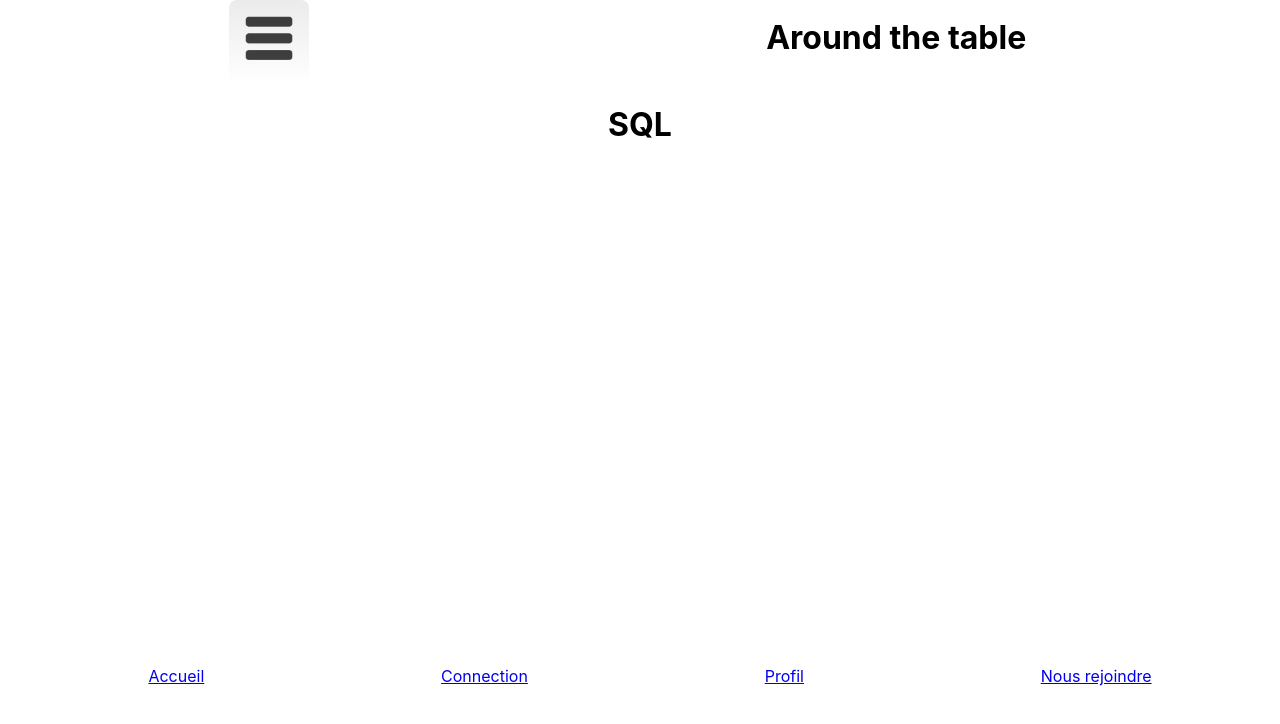
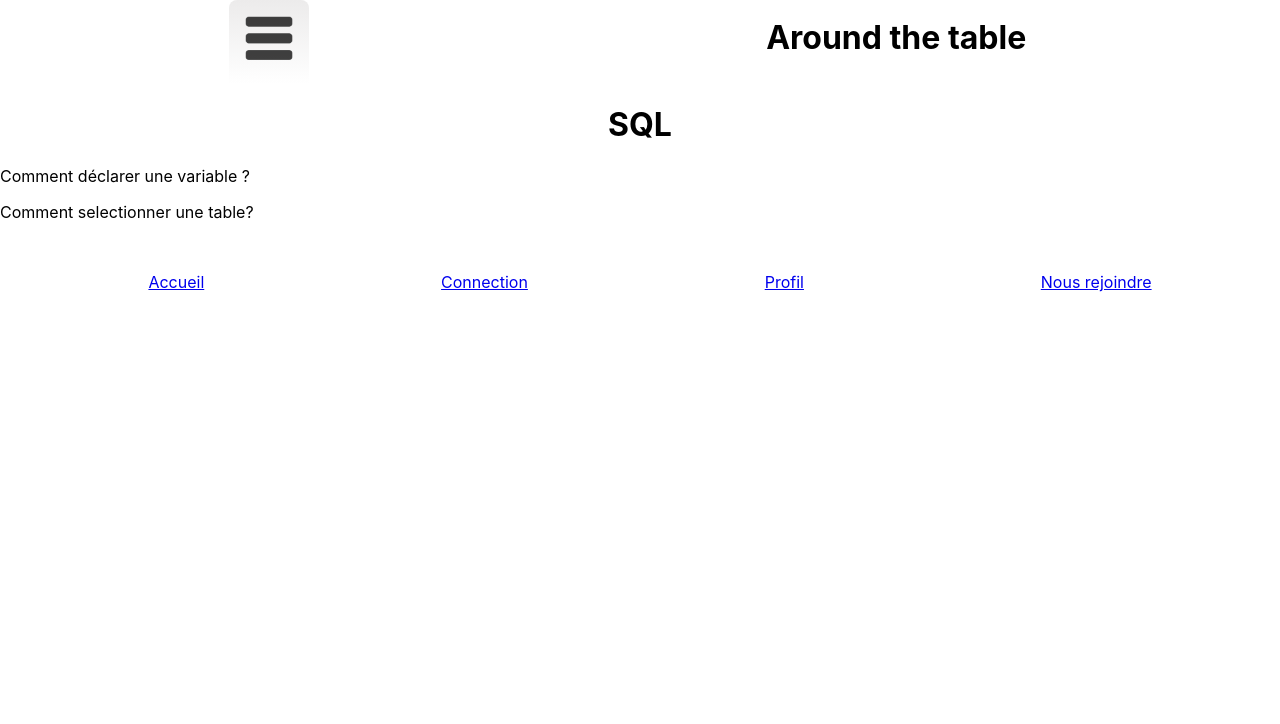
Before and after one commit to FabienBataille/around-the-table, a React (Create React App) app: page /sql in a window 1280 px wide. Shown: the top 724 px of the page. Built offline with nearby package versions, Linux system fonts and the light colour scheme.

Commit message:
routeur nickel

```diff
--- a/src/App.jsx
+++ b/src/App.jsx
@@ -6,10 +6,7 @@ import Accueil from './components/Accueil';
 import Connection from './components/Connection';
 import Profile from './components/Profile';
 import NousRejoindre from './components/NousRejoindre';
-import Javascript from './components/Javascript';
-import PageReact from './components/PageReact';
-import PageNode from './components/PageNode';
-import PageSql from './components/PageSql';
+import QuestionList from './components/QuestionList';
 
 function App() {
   return (
@@ -28,16 +25,16 @@ function App() {
               <NousRejoindre />
             </Route>
             <Route exact path="/javascript">
-              <Javascript />
+              <QuestionList category="JavaScript" />
             </Route>
             <Route exact path="/react">
-              <PageReact />
+              <QuestionList category="React" />
             </Route>
             <Route exact path="/node">
-              <PageNode />
+              <QuestionList category="Node" />
             </Route>
             <Route exact path="/sql">
-              <PageSql />
+              <QuestionList category="SQL" />
             </Route>
             <Route exact path="/">
               <Accueil />
--- a/src/components/Javascript.jsx
+++ /dev/null
@@ -1,12 +0,0 @@
-import './javascript.css';
-
-function Javascript() {
-  return (
-    <div className="Javascript">
-      <h1>Javascript</h1>
-      <div className="questions" />
-    </div>
-  );
-}
-
-export default Javascript;
--- a/src/components/PageNode.jsx
+++ /dev/null
@@ -1,12 +0,0 @@
-import './pageNode.css';
-
-function PageNode() {
-  return (
-    <div className="PageNode">
-      <h1>Node</h1>
-      <div className="questions" />
-    </div>
-  );
-}
-
-export default PageNode;
--- a/src/components/PageReact.jsx
+++ /dev/null
@@ -1,12 +0,0 @@
-import './pageReact.css';
-
-function PageReact() {
-  return (
-    <div className="PageReact">
-      <h1>React</h1>
-      <div className="questions" />
-    </div>
-  );
-}
-
-export default PageReact;
--- a/src/components/PageSql.jsx
+++ /dev/null
@@ -1,12 +0,0 @@
-import './pageSql.css';
-
-function PageSql() {
-  return (
-    <div className="PageSql">
-      <h1>SQL</h1>
-      <div className="questions" />
-    </div>
-  );
-}
-
-export default PageSql;
--- /dev/null
+++ b/src/components/QuestionItem.jsx
@@ -0,0 +1,16 @@
+/* eslint-disable no-unused-vars */
+import './javascript.css';
+
+function QuestionItem(props) {
+  // eslint-disable-next-line react/prop-types
+  const { question, techno } = props;
+  return (
+    <div className="QuestionItem">
+      <div className="question">
+        <p>{question}</p>
+      </div>
+    </div>
+  );
+}
+
+export default QuestionItem;
--- /dev/null
+++ b/src/components/QuestionList.jsx
@@ -0,0 +1,34 @@
+import QuestionItem from './QuestionItem';
+
+function QuestionList(props) {
+  // eslint-disable-next-line react/prop-types
+  const { category } = props;
+  const questionsList = [
+    {
+      id: 1,
+      question: 'Comment déclarer une variable ?',
+      techno: 'javascript',
+    },
+    {
+      id: 2,
+      question: 'Comment selectionner une table?',
+      techno: 'sql',
+    },
+  ];
+  return (
+    <div className="QuestionsJavascript">
+      <h1>{category}</h1>
+      <div>
+        {questionsList.map((element) => (
+          <QuestionItem
+            question={element.question}
+            key={element.id}
+            techno={element.techno}
+          />
+        ))}
+      </div>
+    </div>
+  );
+}
+
+export default QuestionList;
--- a/src/components/pageNode.css
+++ /dev/null
@@ -1,7 +0,0 @@
-h1{
-  text-align: center;
-}
-
-.questions{
-  height: 450px;
-}
--- a/src/components/pageReact.css
+++ /dev/null
@@ -1,7 +0,0 @@
-h1{
-  text-align: center;
-}
-
-.questions{
-  height: 450px;
-}
--- a/src/components/pageSql.css
+++ /dev/null
@@ -1,7 +0,0 @@
-h1{
-  text-align: center;
-}
-
-.questions{
-  height: 450px;
-}
```
